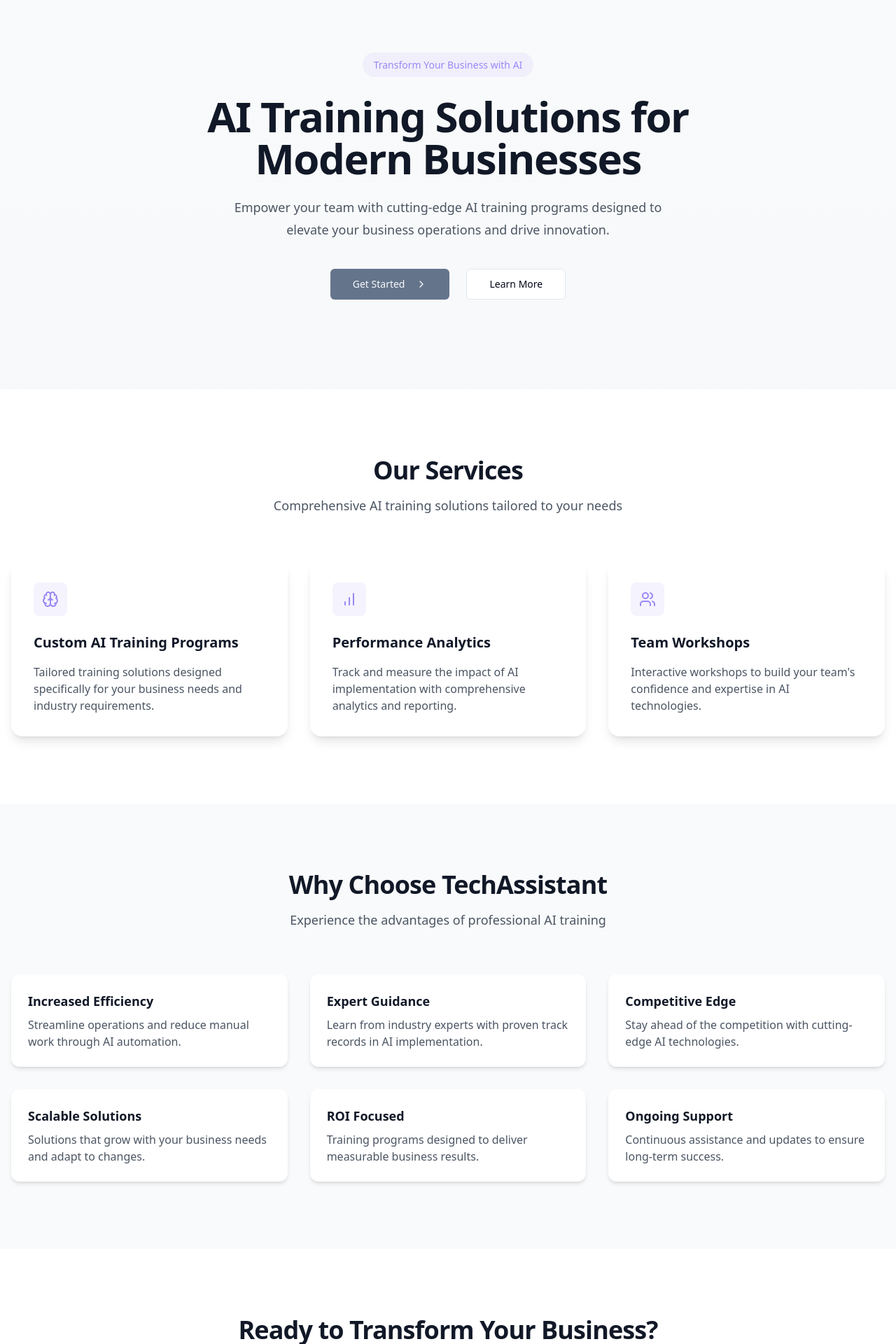
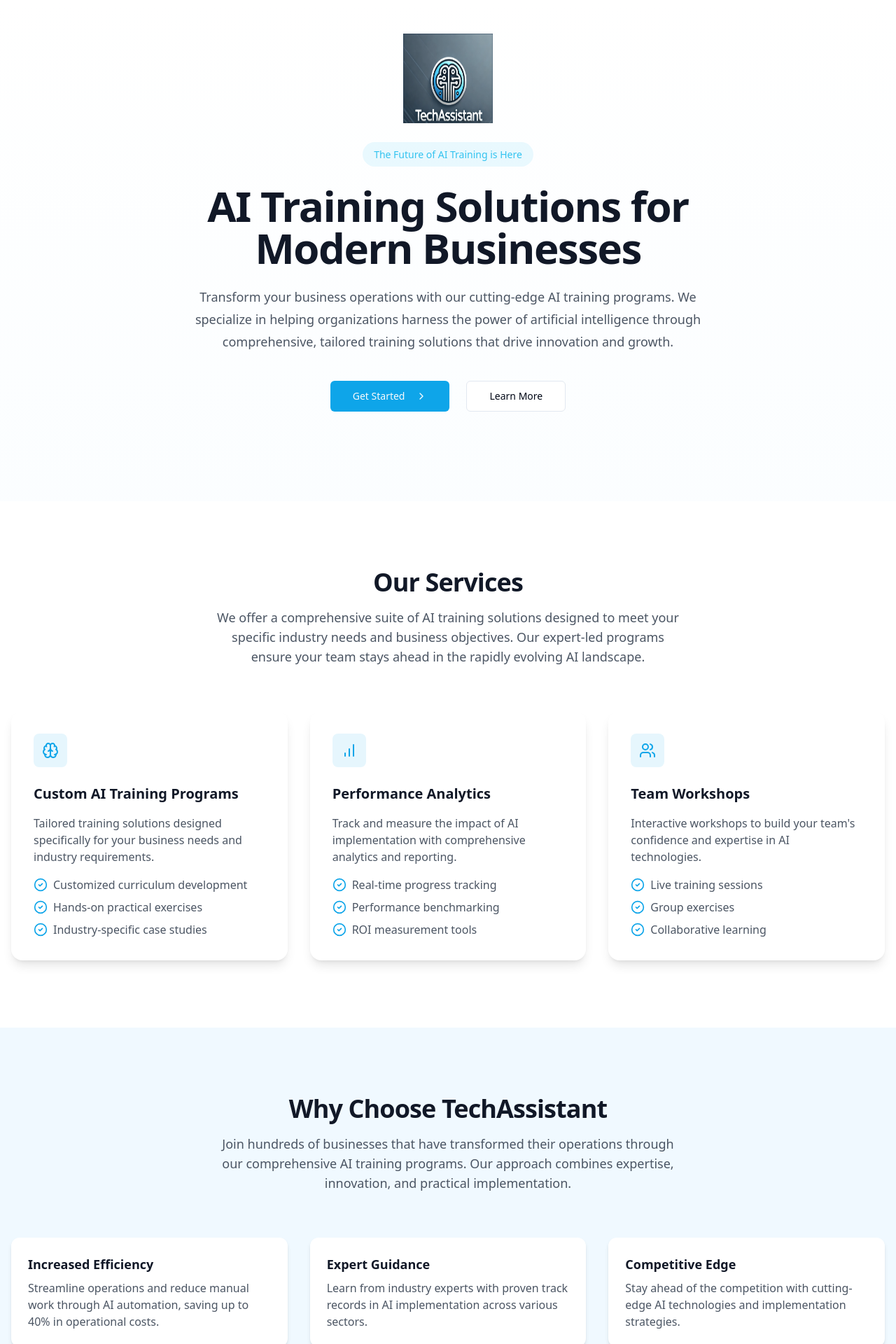
Before and after one commit to Theswarmedon/techassistify, a React (Vite) app: page / in a window 1280 px wide. Shown: the top 1920 px of the page at 70% size. Built offline with nearby package versions, Linux system fonts and the light colour scheme.

Commit message:
Update styling and add logo
Updated styling to incorporate more text, a cyan and white color scheme, and a new logo.

```diff
--- a/src/pages/Index.tsx
+++ b/src/pages/Index.tsx
@@ -1,30 +1,35 @@
 
-import { Brain, ChevronRight, BarChart, Users, Zap } from "lucide-react";
+import { Brain, ChevronRight, BarChart, Users, Zap, CheckCircle2 } from "lucide-react";
 import { motion } from "framer-motion";
 import { Button } from "@/components/ui/button";
 
 const Index = () => {
   return (
-    <div className="min-h-screen bg-gradient-to-b from-gray-50 to-gray-100">
+    <div className="min-h-screen bg-gradient-to-b from-white to-sky-50">
       {/* Hero Section */}
-      <section className="container mx-auto px-4 pt-20 pb-32">
+      <section className="container mx-auto px-4 pt-12 pb-32">
         <motion.div
           initial={{ opacity: 0, y: 20 }}
           animate={{ opacity: 1, y: 0 }}
           transition={{ duration: 0.6 }}
           className="text-center max-w-4xl mx-auto"
         >
+          <img
+            src="/lovable-uploads/9a34caea-fc56-4824-8161-ef0275cc4256.png"
+            alt="TechAssistant Logo"
+            className="w-32 h-32 mx-auto mb-8"
+          />
           <span className="bg-secondary/10 text-secondary px-4 py-2 rounded-full text-sm font-medium">
-            Transform Your Business with AI
+            The Future of AI Training is Here
           </span>
           <h1 className="mt-8 text-5xl font-bold tracking-tight text-gray-900 sm:text-6xl">
             AI Training Solutions for Modern Businesses
           </h1>
-          <p className="mt-6 text-lg leading-8 text-gray-600 max-w-2xl mx-auto">
-            Empower your team with cutting-edge AI training programs designed to elevate your business operations and drive innovation.
+          <p className="mt-6 text-lg leading-8 text-gray-600 max-w-3xl mx-auto">
+            Transform your business operations with our cutting-edge AI training programs. We specialize in helping organizations harness the power of artificial intelligence through comprehensive, tailored training solutions that drive innovation and growth.
           </p>
           <div className="mt-10 flex items-center justify-center gap-6">
-            <Button className="group" size="lg">
+            <Button className="group bg-primary hover:bg-primary/90" size="lg">
               Get Started
               <ChevronRight className="ml-2 h-4 w-4 group-hover:translate-x-1 transition-transform" />
             </Button>
@@ -47,8 +52,8 @@ const Index = () => {
             <h2 className="text-3xl font-bold tracking-tight text-gray-900 sm:text-4xl">
               Our Services
             </h2>
-            <p className="mt-4 text-lg text-gray-600">
-              Comprehensive AI training solutions tailored to your needs
+            <p className="mt-4 text-lg text-gray-600 max-w-2xl mx-auto">
+              We offer a comprehensive suite of AI training solutions designed to meet your specific industry needs and business objectives. Our expert-led programs ensure your team stays ahead in the rapidly evolving AI landscape.
             </p>
           </motion.div>
 
@@ -62,13 +67,21 @@ const Index = () => {
                 className="relative group"
               >
                 <div className="bg-white rounded-2xl p-8 shadow-lg hover:shadow-xl transition-shadow duration-300">
-                  <div className="bg-secondary/10 w-12 h-12 rounded-lg flex items-center justify-center mb-6">
-                    <service.icon className="h-6 w-6 text-secondary" />
+                  <div className="bg-primary/10 w-12 h-12 rounded-lg flex items-center justify-center mb-6">
+                    <service.icon className="h-6 w-6 text-primary" />
                   </div>
                   <h3 className="text-xl font-semibold text-gray-900 mb-4">
                     {service.title}
                   </h3>
                   <p className="text-gray-600">{service.description}</p>
+                  <ul className="mt-4 space-y-2">
+                    {service.features.map((feature, i) => (
+                      <li key={i} className="flex items-start gap-2">
+                        <CheckCircle2 className="h-5 w-5 text-primary shrink-0 mt-0.5" />
+                        <span className="text-gray-600">{feature}</span>
+                      </li>
+                    ))}
+                  </ul>
                 </div>
               </motion.div>
             ))}
@@ -77,7 +90,7 @@ const Index = () => {
       </section>
 
       {/* Benefits Section */}
-      <section className="py-24 bg-gray-50">
+      <section className="py-24 bg-sky-50">
         <div className="container mx-auto px-4">
           <motion.div
             initial={{ opacity: 0, y: 20 }}
@@ -88,8 +101,8 @@ const Index = () => {
             <h2 className="text-3xl font-bold tracking-tight text-gray-900 sm:text-4xl">
               Why Choose TechAssistant
             </h2>
-            <p className="mt-4 text-lg text-gray-600">
-              Experience the advantages of professional AI training
+            <p className="mt-4 text-lg text-gray-600 max-w-2xl mx-auto">
+              Join hundreds of businesses that have transformed their operations through our comprehensive AI training programs. Our approach combines expertise, innovation, and practical implementation.
             </p>
           </motion.div>
 
@@ -125,9 +138,9 @@ const Index = () => {
               Ready to Transform Your Business?
             </h2>
             <p className="mt-4 text-lg text-gray-600">
-              Contact us today to discuss how we can help your organization leverage AI effectively.
+              Take the first step towards AI excellence. Our team of experts is ready to help you develop a customized training program that meets your specific needs and objectives.
             </p>
-            <Button className="mt-8" size="lg">
+            <Button className="mt-8 bg-primary hover:bg-primary/90" size="lg">
               Contact Us
             </Button>
           </motion.div>
@@ -142,43 +155,58 @@ const services = [
     title: "Custom AI Training Programs",
     description: "Tailored training solutions designed specifically for your business needs and industry requirements.",
     icon: Brain,
+    features: [
+      "Customized curriculum development",
+      "Hands-on practical exercises",
+      "Industry-specific case studies",
+    ],
   },
   {
     title: "Performance Analytics",
     description: "Track and measure the impact of AI implementation with comprehensive analytics and reporting.",
     icon: BarChart,
+    features: [
+      "Real-time progress tracking",
+      "Performance benchmarking",
+      "ROI measurement tools",
+    ],
   },
   {
     title: "Team Workshops",
     description: "Interactive workshops to build your team's confidence and expertise in AI technologies.",
     icon: Users,
+    features: [
+      "Live training sessions",
+      "Group exercises",
+      "Collaborative learning",
+    ],
   },
 ];
 
 const benefits = [
   {
     title: "Increased Efficiency",
-    description: "Streamline operations and reduce manual work through AI automation.",
+    description: "Streamline operations and reduce manual work through AI automation, saving up to 40% in operational costs.",
   },
   {
     title: "Expert Guidance",
-    description: "Learn from industry experts with proven track records in AI implementation.",
+    description: "Learn from industry experts with proven track records in AI implementation across various sectors.",
   },
   {
     title: "Competitive Edge",
-    description: "Stay ahead of the competition with cutting-edge AI technologies.",
+    description: "Stay ahead of the competition with cutting-edge AI technologies and implementation strategies.",
   },
   {
     title: "Scalable Solutions",
-    description: "Solutions that grow with your business needs and adapt to changes.",
+    description: "Our training programs grow with your business, adapting to new challenges and opportunities.",
   },
   {
     title: "ROI Focused",
-    description: "Training programs designed to deliver measurable business results.",
+    description: "Training programs designed to deliver measurable business results and tangible improvements.",
   },
   {
     title: "Ongoing Support",
-    description: "Continuous assistance and updates to ensure long-term success.",
+    description: "Access to continuous assistance, updates, and resources to ensure long-term success.",
   },
 ];
 
--- a/tailwind.config.ts
+++ b/tailwind.config.ts
@@ -26,11 +26,11 @@ export default {
         background: "hsl(var(--background))",
         foreground: "hsl(var(--foreground))",
         primary: {
-          DEFAULT: "#64748b",
+          DEFAULT: "#0EA5E9",
           foreground: "hsl(var(--primary-foreground))",
         },
         secondary: {
-          DEFAULT: "#9b87f5",
+          DEFAULT: "#33C3F0",
           foreground: "hsl(var(--secondary-foreground))",
         },
         destructive: {
```
Also changed, not shown: public/lovable-uploads/9a34caea-fc56-4824-8161-ef0275cc4256.png (added).
